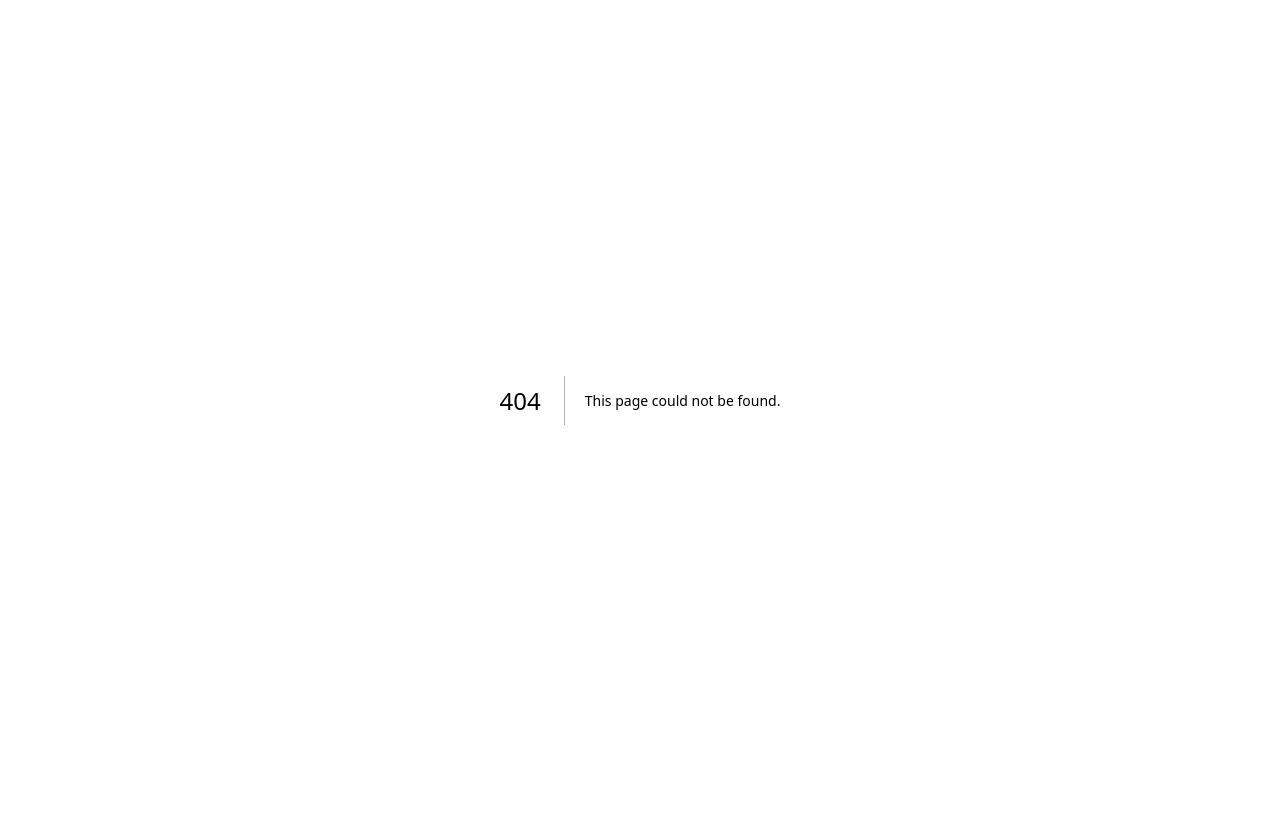
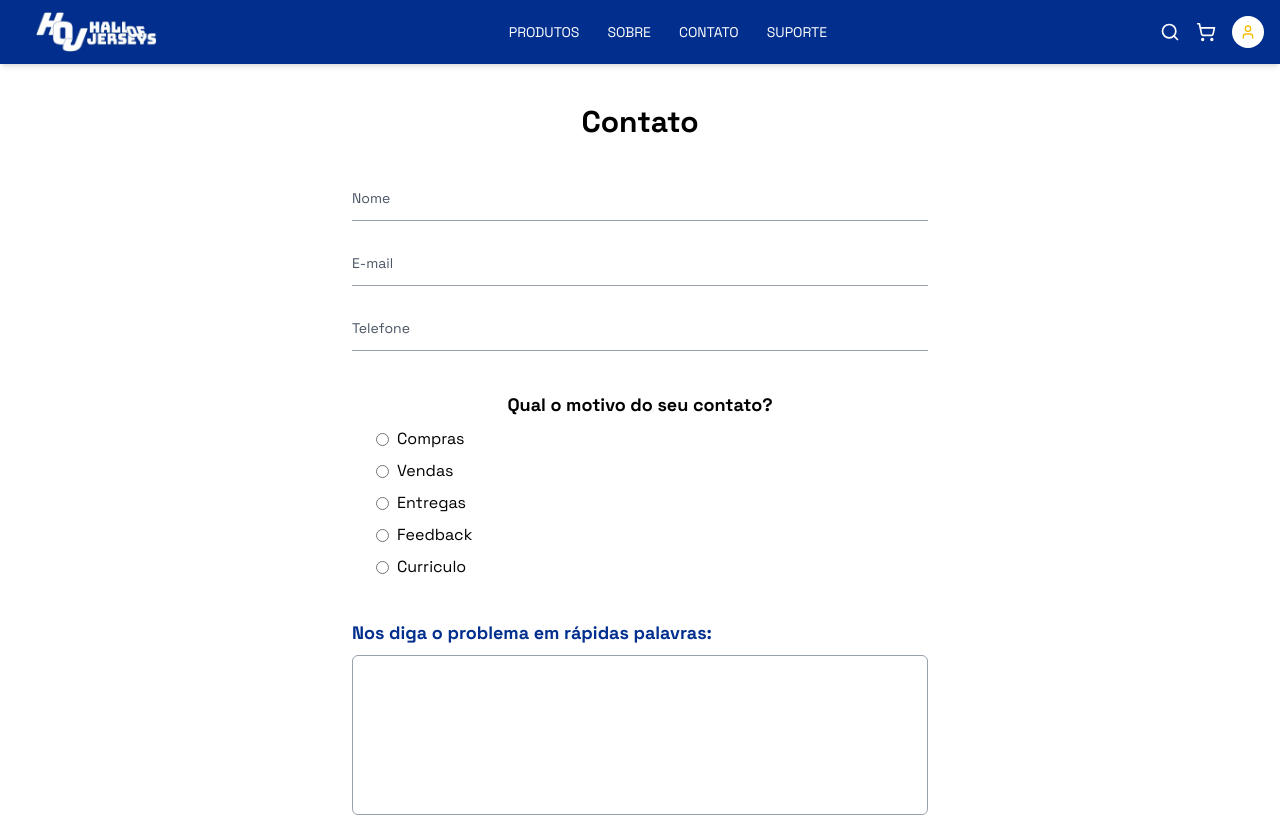
Before and after one commit to kasuki0089/Hall-of-jerseys-final, a Next.js app: page /contact in a window 1280 px wide. Before the commit this address had no page. Shown: the top 817 px of the page. Built offline with nearby package versions, Linux system fonts and the light colour scheme.

Commit message:
Criação da página de contato e correção de bugs

```diff
--- /dev/null
+++ b/src/app/contact/page.tsx
@@ -0,0 +1,81 @@
+import MainTemplate from "@/templates/MainTemplate/Index";
+import React from "react";
+
+export default function ContatoPage() {
+  return (
+    <MainTemplate>
+      <div className="w-full flex flex-col items-center py-10 px-4">
+        <h1 className="text-3xl font-semibold mb-10">Contato</h1>
+
+        <form className="w-full max-w-xl flex flex-col gap-6">
+          {/* Nome */}
+          <div id="input-single" className="relative w-full">
+            <input
+              type="text"
+              required
+              className="w-full border-b border-gray-400 focus:border-primary focus:outline-none py-2 peer"
+            />
+            <label className="absolute left-0 top-2 text-sm text-gray-600 transition-all peer-focus:-translate-y-4 peer-focus:text-primary peer-focus:font-bold peer-valid:-translate-y-4 peer-valid:text-primary peer-valid:font-bold">
+              Nome
+            </label>
+          </div>
+
+          {/* Email */}
+          <div id="input-single" className="relative w-full">
+            <input
+              type="email"
+              required
+              className="w-full border-b border-gray-400 focus:border-primary focus:outline-none py-2 peer"
+            />
+            <label className="absolute left-0 top-2 text-sm text-gray-600 transition-all peer-focus:-translate-y-4 peer-focus:text-primary peer-focus:font-bold peer-valid:-translate-y-4 peer-valid:text-primary peer-valid:font-bold">
+              E-mail
+            </label>
+          </div>
+
+          {/* Telefone */}
+          <div id="input-single" className="relative w-full">
+            <input
+              type="text"
+              required
+              className="w-full border-b border-gray-400 focus:border-primary focus:outline-none py-2 peer"
+            />
+            <label className="absolute left-0 top-2 text-sm text-gray-600 transition-all peer-focus:-translate-y-4 peer-focus:text-primary peer-focus:font-bold peer-valid:-translate-y-4 peer-valid:text-primary peer-valid:font-bold">
+              Telefone
+            </label>
+          </div>
+
+          {/* Motivo */}
+          <div className="mt-4">
+            <h2 className="font-semibold text-lg text-center mb-2">
+              Qual o motivo do seu contato?
+            </h2>
+
+            <div className="flex flex-col gap-2 pl-6">
+              {["Compras","Vendas","Entregas","Feedback","Curriculo"].map((item) => (
+                <label key={item} className="flex items-center gap-2">
+                  <input type="radio" name="motivo" className="accent-primary" />
+                  <span>{item}</span>
+                </label>
+              ))}
+            </div>
+          </div>
+
+          {/* Problema */}
+          <div className="flex flex-col mt-4">
+            <label className="font-semibold text-lg mb-2 text-primary">
+              Nos diga o problema em rápidas palavras:
+            </label>
+            <textarea className="border border-gray-400 focus:border-primary rounded-md p-3 h-40 resize-none"></textarea>
+          </div>
+
+          {/* Botão */}
+          <div className="w-full flex justify-center mt-6">
+            <button type="submit" className="px-8 py-2 border border-primary text-primary rounded-[0.5vw] hover:bg-primary hover:text-white transition duration-300 cursor-pointer">
+              Enviar
+            </button>
+          </div>
+        </form>
+      </div>
+    </MainTemplate>
+  );
+}
--- a/src/app/produtos/ProductsClient.tsx
+++ b/src/app/produtos/ProductsClient.tsx
@@ -71,10 +71,10 @@ export default function ProductsClient({ products }: ProductsClientProps) {
             <button
               key={league.id}
               onClick={() => handleFilterChange(league.id)}
-              className={`px-4 py-2 border rounded hover:bg-gray-100 transition-colors ${
+              className={`px-4 py-2 border rounded hover:cursor-pointer transition-colors duration-200 ${
                 activeFilter === league.id
-                  ? "bg-blue-600 text-white border-blue-600"
-                  : "border-gray-300"
+                  ? "bg-blue-600 text-white border-blue-600 hover:bg-blue-700"
+                  : "border-gray-300 hover:bg-gray-100"
               }`}
             >
               {league.name}
--- a/src/app/produtos/[id]/page.tsx
+++ b/src/app/produtos/[id]/page.tsx
@@ -61,13 +61,13 @@ export default async function ProductPage({ params }: ProductPageProps) {
                     product.size.map((size) => (
                       <button
                         key={size}
-                        className="w-12 h-12 border border-gray-300 rounded hover:border-blue-600 hover:bg-blue-50 transition-colors cursor-pointer"
+                        className="w-12 h-12 bg-gray-200 border border-gray-200 hover:bg-gray-300 hover:border-gray-300 transition-colors cursor-pointer duration-300 shadow-md"
                       >
                         {size}
                       </button>
                     ))
                   ) : (
-                    <button className="w-12 h-12 border border-gray-300 rounded hover:border-blue-600 hover:bg-blue-50 transition-colors">
+                    <button className="w-12 h-12 border border-gray-300 rounded hover:border-blue-600 hover:bg-blue-50 transition-colors duration-300">
                       {product.size}
                     </button>
                   )}
--- a/src/components/NavBar/index.tsx
+++ b/src/components/NavBar/index.tsx
@@ -23,7 +23,7 @@ export default function Navbar() {
         <ul className="hidden md:flex items-center gap-7 font-light text-sm">
           <Link className="hover:text-secondary cursor-pointer transition duration-500" href="/produtos">PRODUTOS</Link>
           <Link className="hover:text-secondary cursor-pointer transition duration-500" href="/about">SOBRE</Link>
-          <li className="hover:text-secondary cursor-pointer transition duration-500">CONTATO</li>
+          <Link className="hover:text-secondary cursor-pointer transition duration-500" href="/contact">CONTATO</Link>
           <li className="hover:text-secondary cursor-pointer transition duration-500">SUPORTE</li>
         </ul>
 
```
